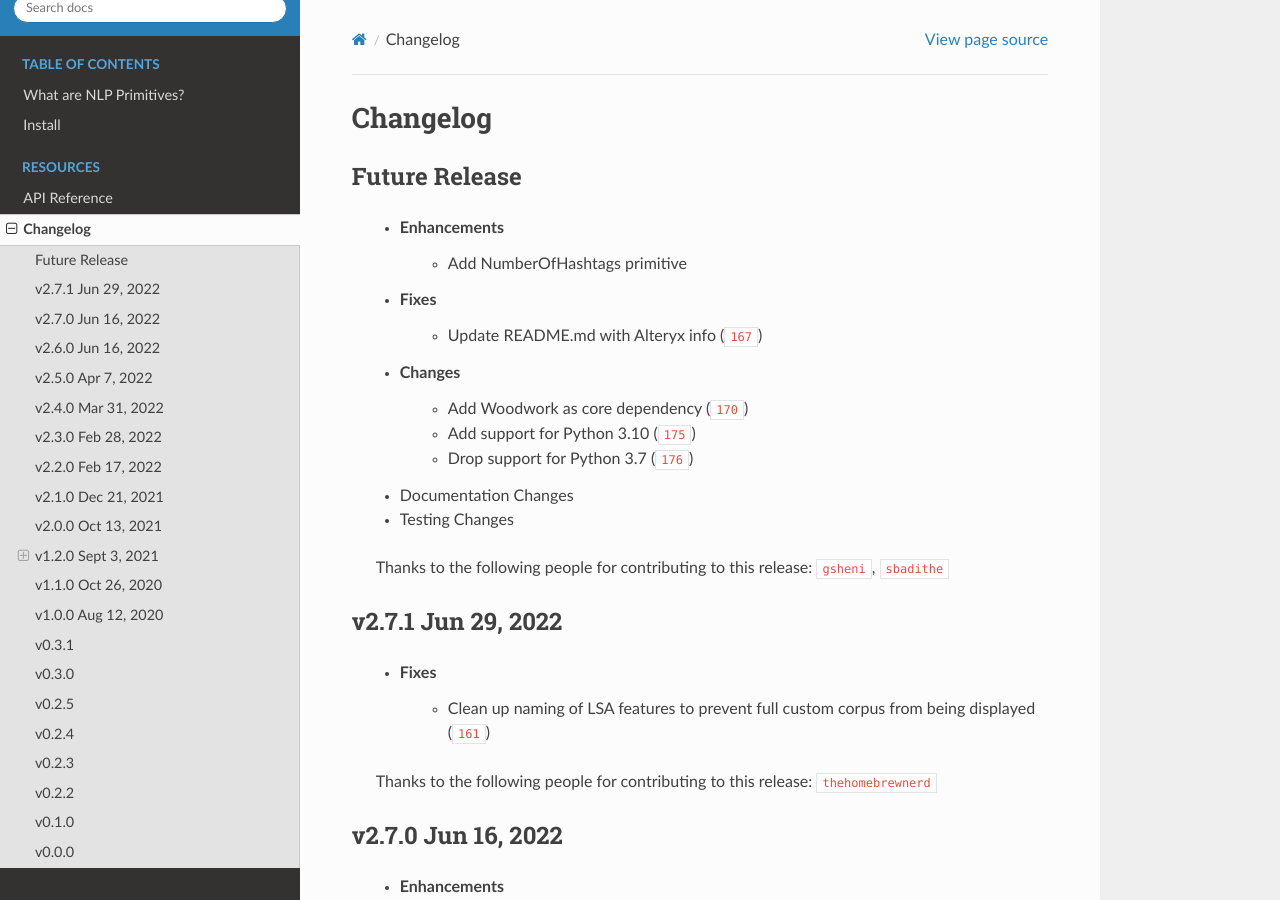
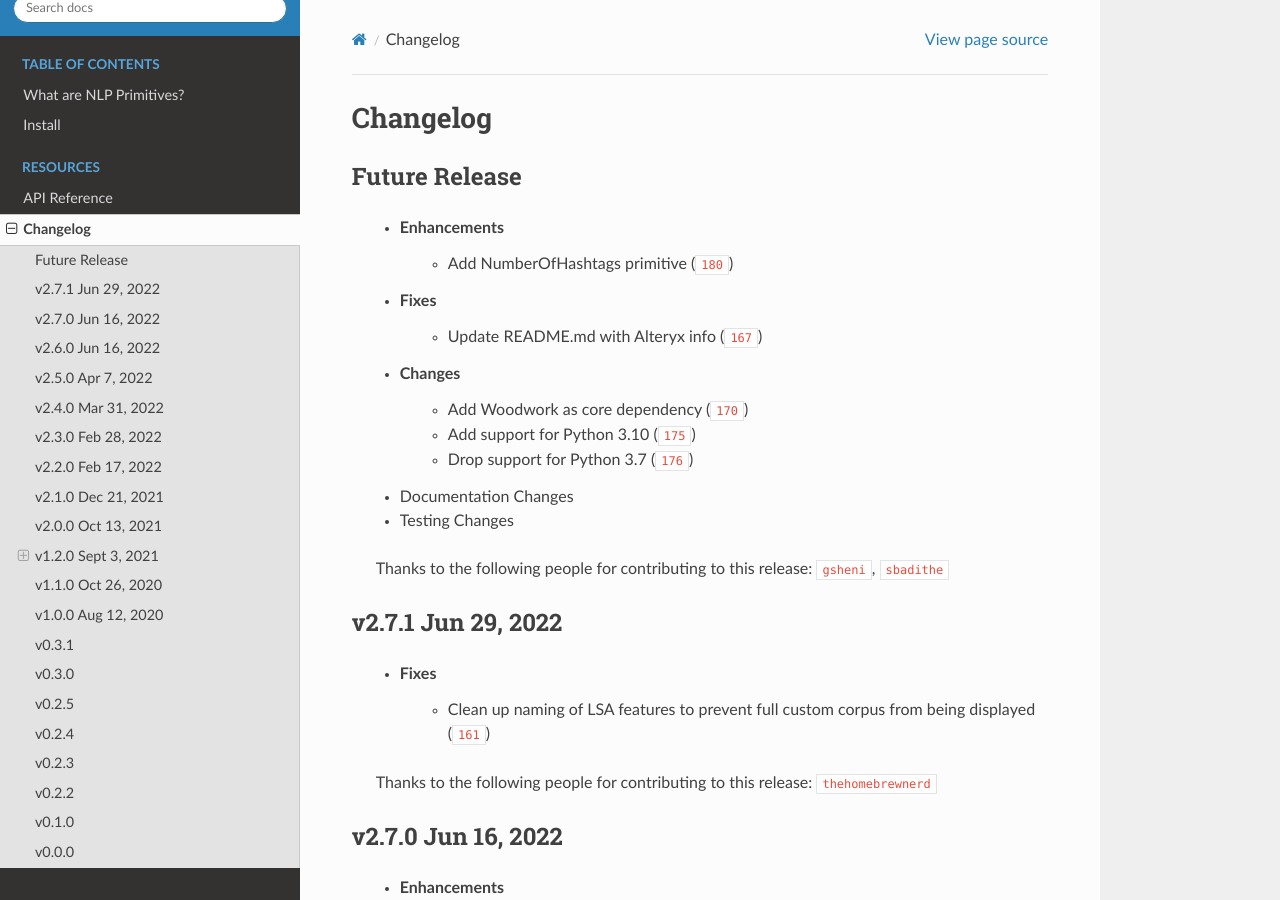
Before and after one commit to alteryx/nlp_primitives, a Sphinx documentation site: the page built from docs/source/changelog.rst, in a window 1280 px wide and 900 px high. Built offline with Sphinx 7.4.7 and the Read the Docs theme 2.0.0, drawn with Linux system fonts in a browser that asks for light colours; cross-references to code outside the pages are shown as plain code.

Commit message:
Update changelog.rst

```diff
--- a/docs/source/changelog.rst
+++ b/docs/source/changelog.rst
@@ -5,7 +5,7 @@ Changelog
 Future Release
 ==============
     * Enhancements
-        * Add NumberOfHashtags primitive
+        * Add NumberOfHashtags primitive (:pr:`180`)
     * Fixes
         * Update README.md with Alteryx info (:pr:`167`)
     * Changes
```
